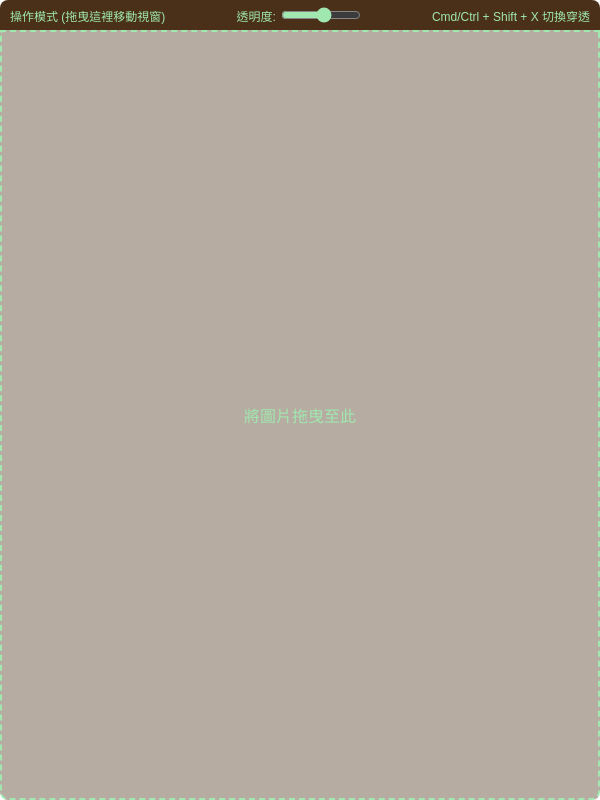
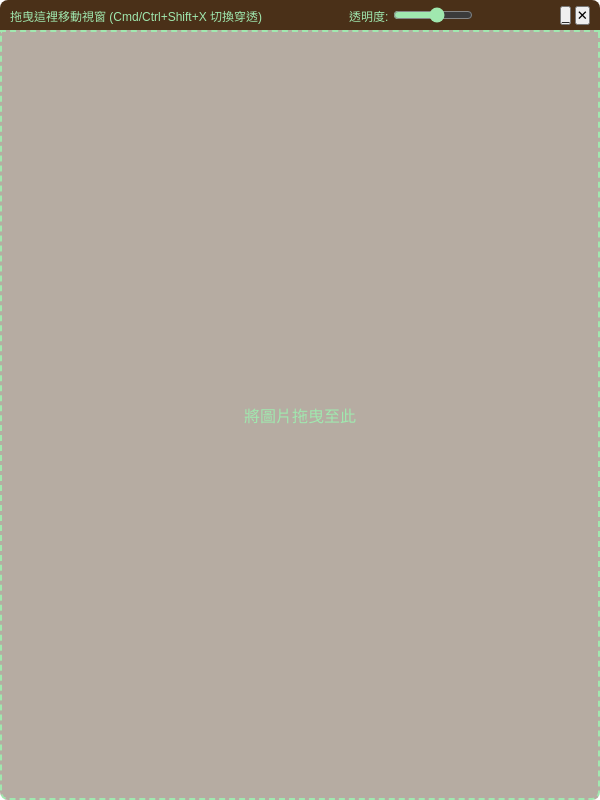
Before and after one commit to anshaer/Photo-editing-aid, an Electron app: page index.html in a window 600 px wide. Drawn offline with Linux system fonts and the light colour scheme; no server answers.

Commit message:
Update mode text and add window controls

```diff
--- a/index.html
+++ b/index.html
@@ -7,13 +7,16 @@
 </head>
 <body>
   <div class="drag-bar">
-    <span id="mode-text">操作模式 (拖曳這裡移動視窗)</span>
+    <span id="mode-text">拖曳這裡移動視窗 (Cmd/Ctrl+Shift+X 切換穿透)</span>
 
     <div class="slider-container">
       透明度: <input type="range" id="opacity-slider" min="0.1" max="1" step="0.1" value="0.6">
     </div>
 
-    <span class="hint">Cmd/Ctrl + Shift + X 切換穿透</span>
+    <div class="window-controls">
+      <button id="minimize-btn" title="最小化">_</button>
+      <button id="close-btn" title="關閉">✕</button>
+    </div>
   </div>
 
   <div class="image-container" id="drop-zone">
```
